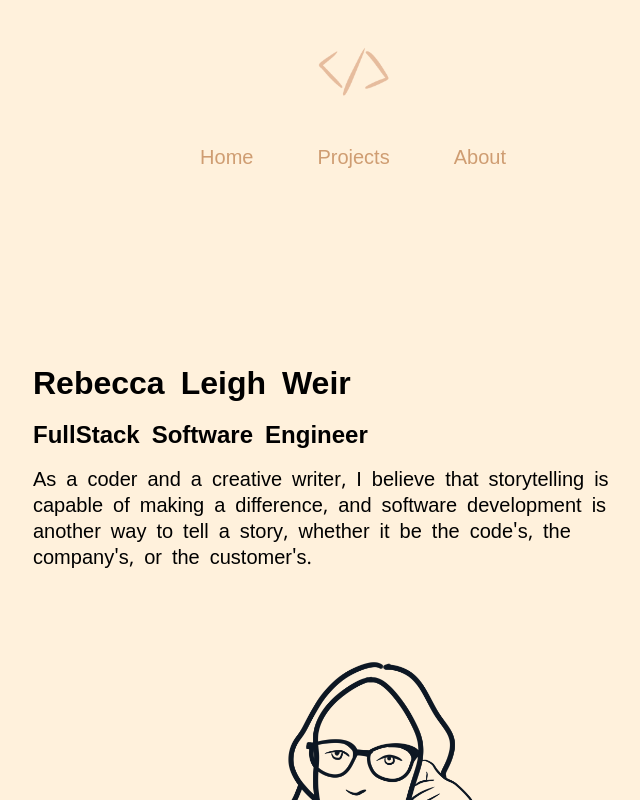
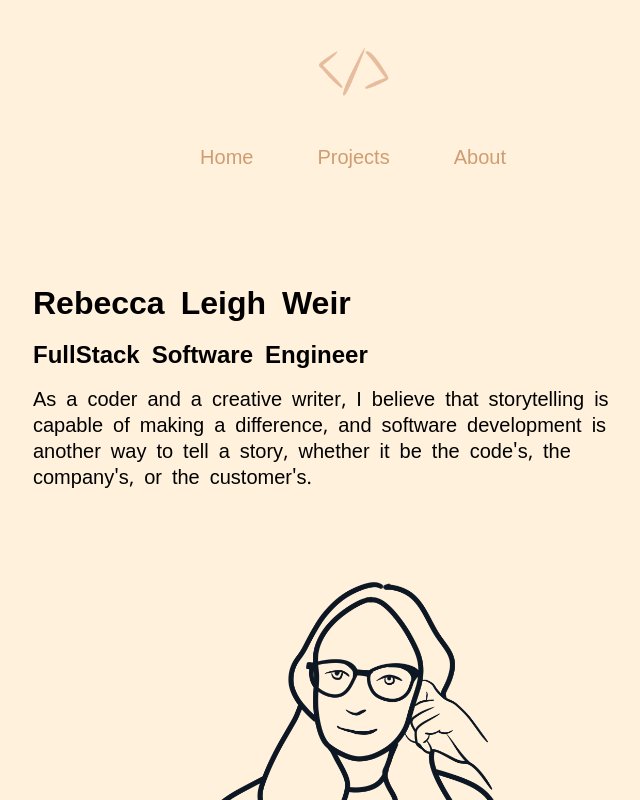
Before and after one commit to rweir4/personaldevsite, a Next.js app: page / in a window 1280 px wide. Shown: the top 800 px of the page, without its empty margins (287-927 px from the left). Built offline with nearby package versions, Linux system fonts and the light colour scheme; a web font is replaced by a local one.

Commit message:
Move home art up

```diff
--- a/app/page.module.scss
+++ b/app/page.module.scss
@@ -74,7 +74,7 @@
 
 
 .title {
-  padding-top: 10rem;
+  padding-top: 5rem;
 }
 
 .subtitle {
```
